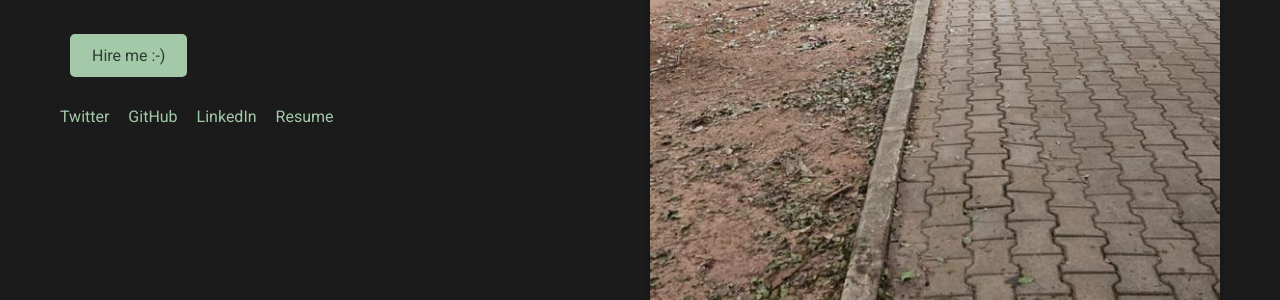
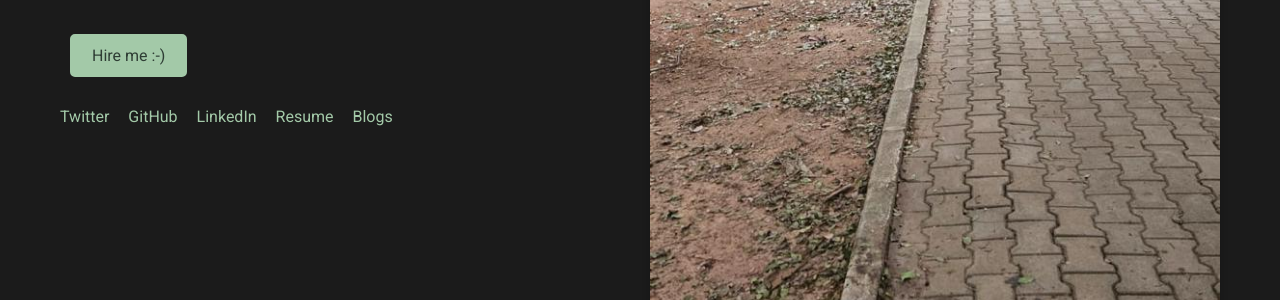
Before and after one commit to kaustubhdeokar/myblog, a Jekyll site: the page index.html, which Jekyll copies as it is, in a window 1280 px wide and 900 px high, scrolled down 207 px. Shown: the part 319-619 px from the top of the window. Built offline with Jekyll 4.4.1, drawn with Linux system fonts in a browser that asks for light colours.

Commit message:
adding link to blogs

```diff
--- a/index.html
+++ b/index.html
@@ -210,6 +210,8 @@
                 <a href="https://github.com/kaustubhdeokar" target="_blank">GitHub</a>
                 <a href="https://linkedin.com/in/kaustubhdeokar" target="_blank">LinkedIn</a>
                 <a href="./cv" target="_blank">Resume</a>
+                <a href="./category" target="_blank">Blogs</a>
+
             </div>
         </div>
         <div class="profile-photo">
```
Also changed, not shown: 6 other files.
